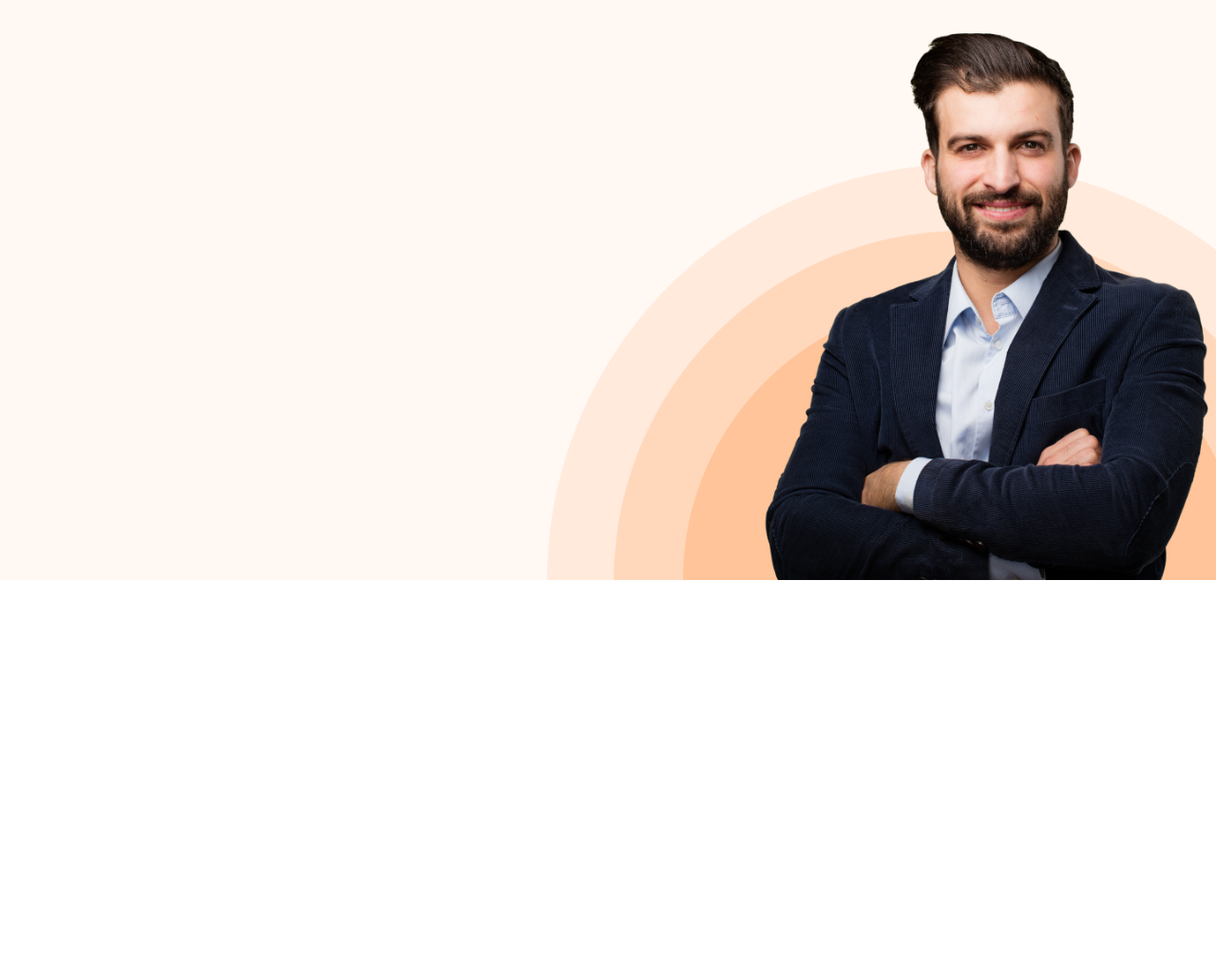
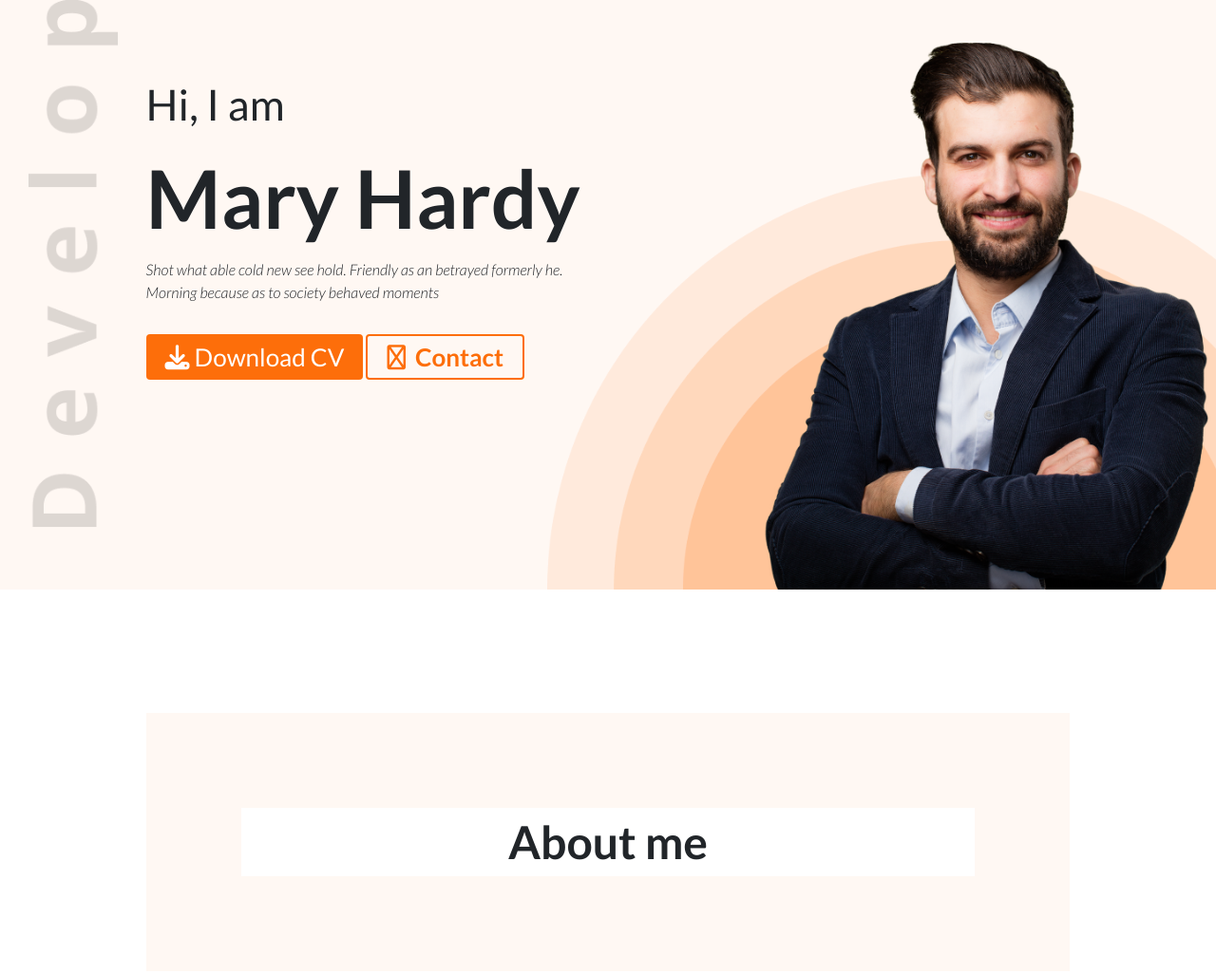
Before and after one commit to DarkRahi999/Project-CSS-01, a plain HTML site: page index.html in a window 1280 px wide. Shown: the part 249-1275 px from the top of the page at 95% size. Before the commit the page ends 860 px from the top, so only its background shows below. Drawn offline with Linux system fonts and the light colour scheme.

Commit message:
banner done

```diff
--- a/index.html
+++ b/index.html
@@ -47,21 +47,36 @@
 			<!--O_-----------{  banner Section  }-----------_-->
 				<div class="banner">
 					<div class="banner-items">
+						<!---_-----------{  banner img  }-----------_-->
 						<div class="banner-imgs">
 							<img src="images/header_bg.png" class="img-bg" alt="bg-hardy">
 							<img src="images/hardy.png" class="hardy" alt="hardy">
+							<img src="images/developer.png" class="side-img" alt="side-img">
+						</div>
+						<!---_-----------{  banner Titles  }-----------_-->
+						<div class="banner-titles">
+							<h1 class="banner-SubTitle">Hi, I am</h1>
+							<h1 class="banner-title">Mary Hardy</h1>
+							<p class="banner-pera">Shot what able cold new see hold. Friendly as an betrayed formerly he. <br> Morning because as to society behaved moments</p>
+						<!---_-----------{  banner btn  }-----------_-->
+						<div class="btn-group">
+							<a href="" id="btn-2"><i class="fa-solid fa-download"></i>Download CV</a>
+							<a href="" id="btn-3"><i class="fa-regular fa-phone"></i> Contact</a>
+						</div>
 						</div>
 					</div>
 				</div>
 			</header>
         <!--//_---------------{  Header section  }---------------_-->
-        <!--G_---------------{  Start Banner section  }---------------_-->
-            <main>
-				<!---_-----------{  add Section  }-----------_-->
-			</main>
-        <!--//_---------------{  Banner section  }---------------_-->
         <!--G_---------------{  Start Extra content  }---------------_-->
             <section>
+				<!--O_-----------{  About Section  }-----------_-->
+				<div class="about">
+					<div class="about-items">
+						<h2 class="fa-3x">About me</h2>
+					</div>
+				</div>
+				<!--O_-----------{  About Section  }-----------_-->
 			</section>
         <!--//_---------------{  Extra content  }---------------_-->
         <!--G_---------------{  Start Footer section  }---------------_-->
--- a/style.css
+++ b/style.css
@@ -119,6 +119,7 @@ html{
 
 header{
   background-color: var(--color-2);
+  padding-top: 10px;
 }
 /*O_-------{  navbar Section Style  }-------  */
 .nav{
@@ -126,7 +127,7 @@ header{
   height: 60px;
   align-items: center;
   background-color: var(--color-2);
-  margin: 0 10%;
+  margin: 0 12%;
 }
 /*- heading style  */
 .heading{
@@ -137,8 +138,8 @@ header{
   font-family: var(--font-2);
   font-style: bolder;
   font-weight: 800;
-  margin-left: 40px;
-  padding: 10px;
+  /* margin-left: 16px; */
+  padding: 10px 0px;
 }
 /*- menu style  */
 .menu ul li{
@@ -166,6 +167,7 @@ header{
   padding-right: 12px;
 }
 /*O_-------{  Banner Section Style  }-------  */
+/*- banner-img style  */
 .banner-items{
   height: 100vh;
   position: relative;
@@ -184,10 +186,81 @@ header{
   right: 0;
   z-index: 2;
 }
+.side-img{
+  height: 90vh;
+  position: absolute;
+  left: 30px;
+  bottom: 65px;
+}
+/*- banner title style  */
+.banner-titles{
+  position: absolute;
+  top: 32%;
+  left: 12%;
+}
+.banner-SubTitle{
+  font-size: 45px;
+  padding: 0;
+}
+.banner-title{
+  font-size: 85px;
+  font-weight: 700;
+}
+.banner-pera{
+  font-weight: 300;
+  font-style: italic;
+  margin-bottom: 8%;
+}
+/*- banner btn style  */
+#btn-2{
+  background-color: var(--color-1);
+  border-radius: 4px;
+  color: var(--white);
+  font-size: 26px;
+  padding: 8px 20px;
+  transition: 0.3s;
+}
+#btn-2 i, #btn-3 i{
+  margin-right: 5px;
+}
+#btn-3{
+  border: 2px solid var(--color-1);
+  border-radius: 4px;
+  color: var(--color-1);
+  font-size: 26px;
+  padding: 6px 20px;
+  background-color: var(--color-2);
+  transition: 0.3s;
+  font-weight: 600;
+}
+#btn-2:hover{
+  background-color: var(--orange);
+  color: var(--black);
+}
+#btn-3:hover{
+  background-color: var(--white);
+  color: var(--black);
+}
 /*//_--------------{  Header Section Style  }--------------_*/
-/*G_-------------{  Start Banner Section Style  }---------------_*/
-/*//_--------------{  Banner Section Style  }----------------_*/
 /*G_--------------{  Start Extra Section Style  }---------------_*/
+section{
+  margin: 0 12%;
+  background-color: var(--white);
+}
+/*O_-------{  Banner Section Style  }-------  */
+
+.about{
+  margin: 130px 0;
+  background-color: var(--color-2);
+}
+.about-items{
+  padding: 100px 100px;
+}
+.about-items h2{
+  text-align: center;
+  font-weight: 600;
+  background-color: #fff;
+}
 /*//_--------------{  Extra Section Style  }-------------_*/
 /*G_--------------{  Start Footer Section Style  }---------------_*/
 
```
